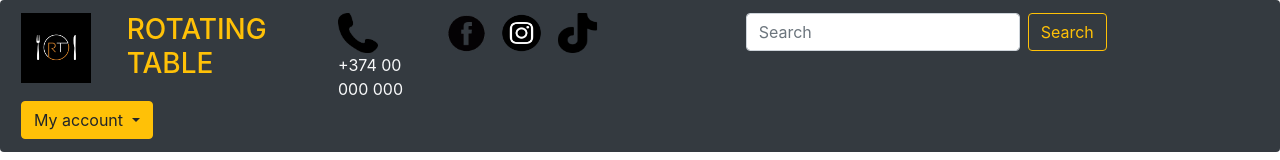
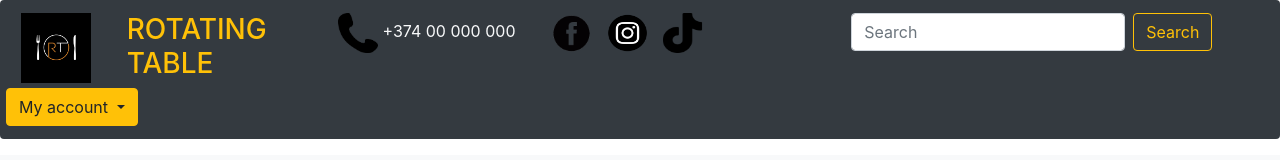
Before and after one commit to ani471/RoTable, a plain HTML site: page index.html in a window 1280 px wide. Shown: the top 160 px of the page. Drawn offline with nearby package versions, Linux system fonts and the light colour scheme.

Commit message:
Update index.html

```diff
--- a/index.html
+++ b/index.html
@@ -22,7 +22,7 @@
               <h3 class="fw-bolder text-warning">ROTATING TABLE</h3>
              </div>
 
-             <div class="col-1 d-none d-md-block">
+             <div class="col-2 d-none d-md-block">
               <img src="img/telephone.png" height="40" width="40">
               <a class="text-light">+374 00 000 000</a>
             </div>
@@ -42,7 +42,7 @@
               </form>
             </div>
 
-           <div class="col-2">
+           <div class="">
           <div class="btn-group">
             <button type="button" class="btn btn-warning dropdown-toggle" data-toggle="dropdown" aria-haspopup="true" aria-expanded="false">
              My account
```
